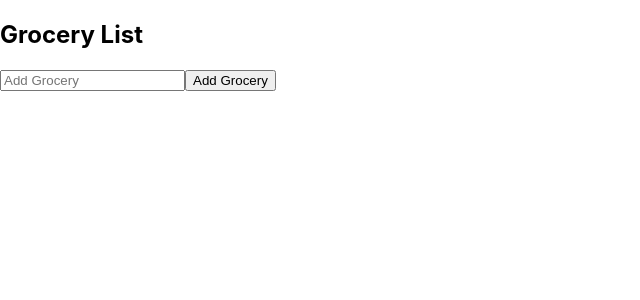
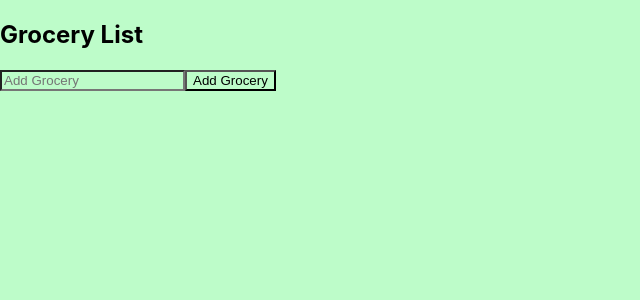
Before and after one commit to Eshhaa11/grocery-list, a React (Create React App) app: page / in a window 1280 px wide. Shown: the top 300 px of the page, without its empty margins (0-640 px from the left). Built offline with nearby package versions, Linux system fonts and the light colour scheme.

Commit message:
added background color

```diff
--- a/src/Components/Grocery.css
+++ b/src/Components/Grocery.css
@@ -1,3 +1,7 @@
+*{
+    background-color: rgb(189, 252, 201); ;
+}
+
 .cont {
-    background-color: blue;
+
 }
```
